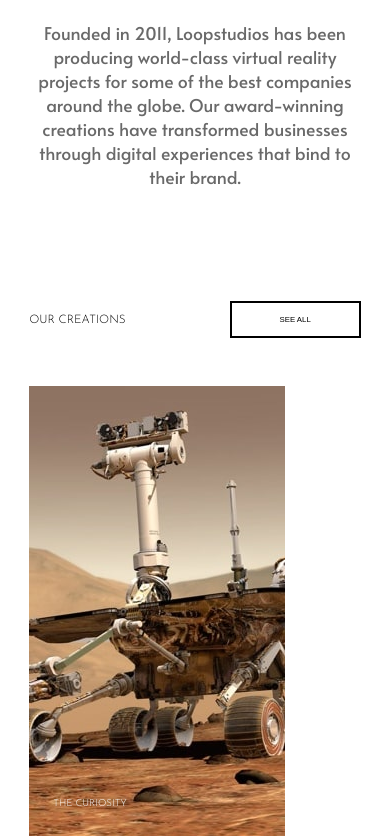
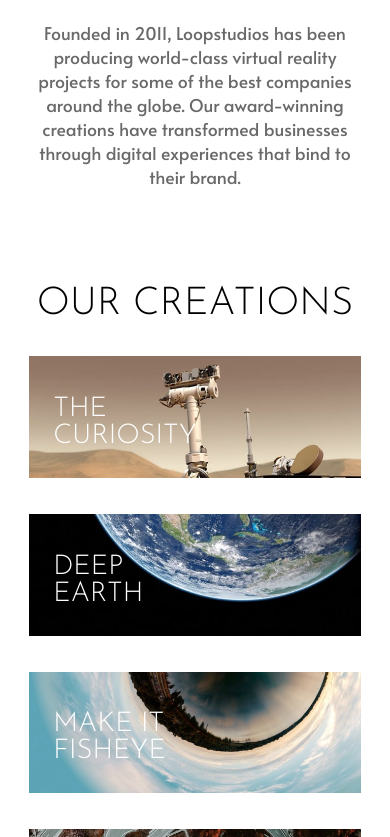
Before and after one commit to Medici305/LoopStudios, a React (Create React App) app: page / in a window 390 px wide. Shown: the part 1163-2000 px from the top of the page. Built offline with nearby package versions, Linux system fonts and the light colour scheme.

Commit message:
section three mobile complete

```diff
--- a/src/components/Creations.js
+++ b/src/components/Creations.js
@@ -7,6 +7,7 @@ import grid from "../images/desktop/image-grid.jpg";
 import nightArcade from "../images/desktop/image-night-arcade.jpg";
 import pocketBorealis from "../images/desktop/image-pocket-borealis.jpg";
 import soccerTeam from "../images/desktop/image-soccer-team.jpg";
+import { mobileView } from './MobilePics';
 
 const Creations = () => {
     let list = [
@@ -57,6 +58,17 @@ const Creations = () => {
                     </div>
                 ))}
             </div>
+            <div className="grid-mobile">
+                {mobileView.map((images) => (
+                    <div className="grid-box-mobile">
+                        <img src={images.image} alt={images.text} />
+                        <h2>{images.text}</h2>
+                    </div>
+                ))}
+            </div>
+            <div className="see-button">
+                <button className="see-all">SEE ALL</button>
+            </div>
         </div>
     );
 };
--- /dev/null
+++ b/src/components/MobilePics.js
@@ -0,0 +1,43 @@
+import curiosity2 from "../images/mobile/image-curiosity.jpg";
+import deepEarth2 from "../images/mobile/image-deep-earth.jpg";
+import fisheye2 from "../images/mobile/image-fisheye.jpg";
+import fromAbove2 from "../images/mobile/image-from-above.jpg";
+import grid2 from "../images/mobile/image-grid.jpg";
+import nightArcade2 from "../images/mobile/image-night-arcade.jpg";
+import pocketBorealis2 from "../images/mobile/image-pocket-borealis.jpg";
+import soccerTeam2 from "../images/mobile/image-soccer-team.jpg";
+
+export let mobileView = [
+    {
+        image: curiosity2,
+        text: 'the curiosity'
+    },
+    {
+        image: deepEarth2,
+        text: 'deep earth'
+    },
+    {
+        image: fisheye2,
+        text: 'make it fisheye'
+    },
+    {
+        image: fromAbove2,
+        text: 'from up above vr'
+    },
+    {
+        image: grid2,
+        text: 'the grid'
+    },
+    {
+        image: nightArcade2,
+        text: 'night arcade'
+    },
+    {
+        image: pocketBorealis2,
+        text: 'pocket borealis'
+    },
+    {
+        image: soccerTeam2,
+        text: 'soccer team vr'
+    },
+];
--- a/src/styles/_Creations.scss
+++ b/src/styles/_Creations.scss
@@ -51,3 +51,81 @@
         }
     }
 }
+
+.see-all {
+    display: none;
+}
+
+.grid-mobile {
+    display: none;
+}
+
+@media screen and (max-width: 421px) {
+    .creation-box {
+        .title {
+            display: block;
+            h1 {
+                text-align: center;
+                padding: 2rem 0rem;
+                font-size: 2.4rem;
+            }
+            button {
+                display: none;
+            }
+        }
+        .grid {
+            display: none;
+        }
+        .grid-mobile {
+            display: block;
+            .grid-box-mobile {
+                position: relative;
+                cursor: default;
+                color: #fff;
+                margin-bottom: 2rem;
+                img {
+                    width: 100%;
+                }
+                &:hover {
+                    img {
+                        opacity: 0.2;
+                    }
+                    color: black;
+                }
+                h2 {
+                    text-transform: uppercase;
+                    position: absolute;
+                    bottom: 0;
+                    width: 100%;
+                    padding: 2rem 1.5rem;
+                    font-size: 7vw;
+                    font-weight: 300;
+                    width: 60%;
+                }
+            }
+        }
+        .see-button {
+            display: flex;
+            justify-content: center;
+            align-items: center;
+            .see-all {
+                text-align: center;
+                display: block;
+                outline: none;
+                border: none;
+                background: transparent;
+                padding: .75rem 3rem;
+                border: 2px solid black;
+                transition: all .5s ease-in-out;
+                cursor: pointer;
+                font-size: 4vw;
+                font-weight: 700;
+                letter-spacing: .4rem;
+                &:hover {
+                    background: black;
+                    color: white;
+                }
+            }
+        }
+    }
+}
--- a/src/styles/_Header.scss
+++ b/src/styles/_Header.scss
@@ -67,7 +67,6 @@
         background-position: center;
         width: 100%;
         .nav-bar {
-            //border: 3px solid #fff;
             padding: 2rem 0rem;
             h1 {
                 font-size: 2rem;
--- a/src/styles/_Vr.scss
+++ b/src/styles/_Vr.scss
@@ -54,7 +54,7 @@
 
 @media screen and (max-width: 421px) {
     .main-box {
-        margin-bottom: 5rem;
+        margin-bottom: 2rem;
         display: flex;
         flex-direction: column;
         .text-box {
```
Also changed, not shown: 1 other file (tests, documents, lock files or other folders).
